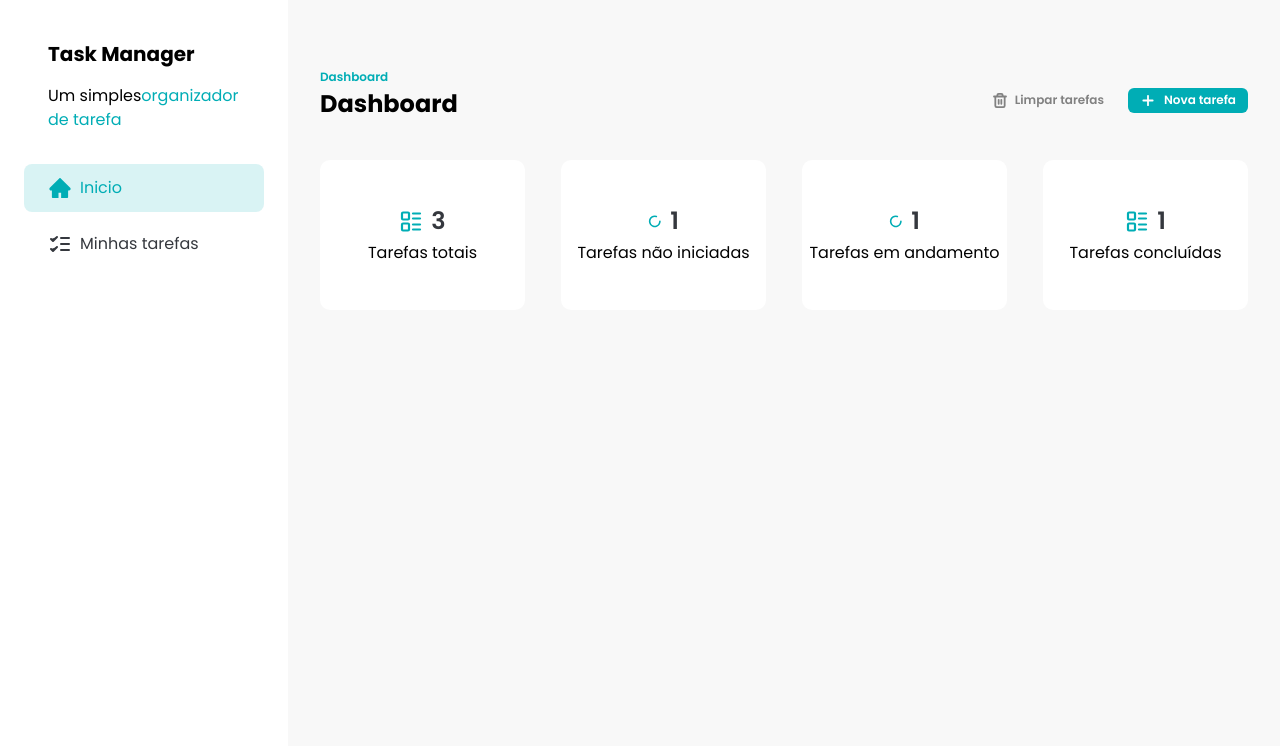
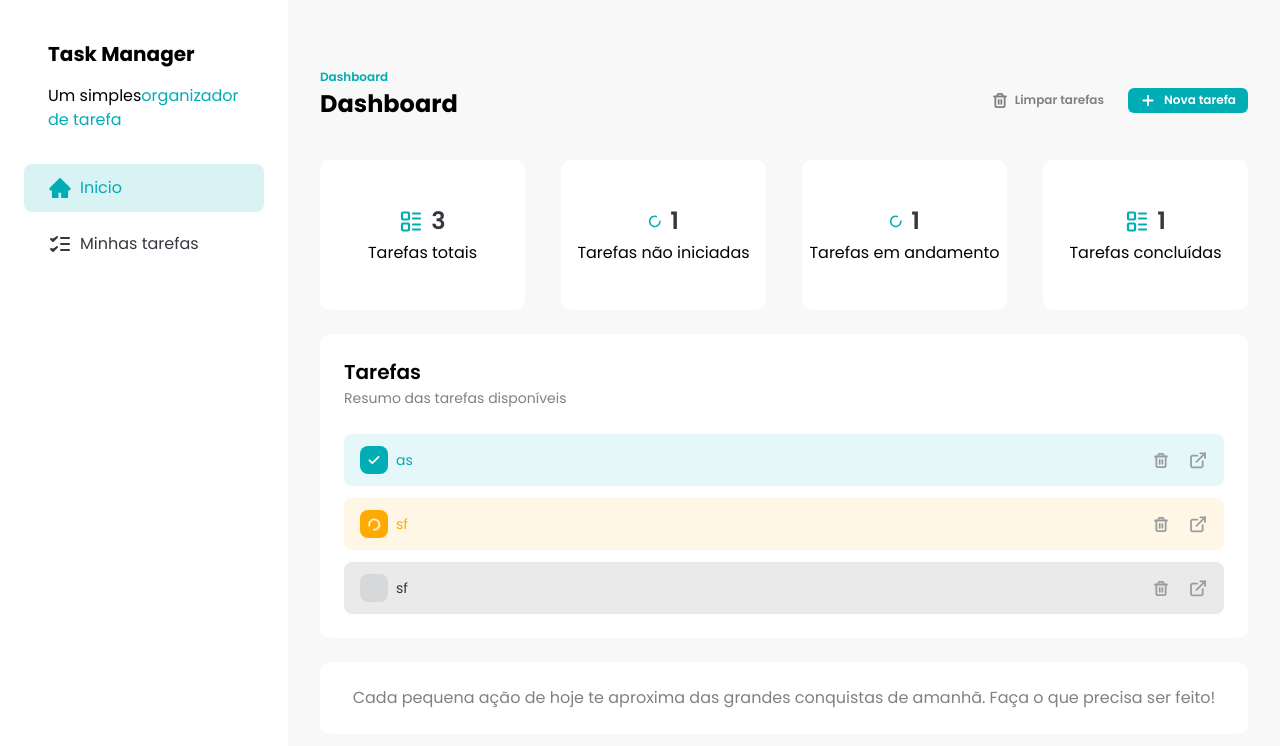
Before and after one commit to ramirescm/task-manager, a React (Vite) app: page / in a window 1280 px wide. Shown: the top 746 px of the page. Built offline with nearby package versions, Linux system fonts and the light colour scheme; data requests are answered from the project's data file.

Commit message:
feat: add list task in dashboard

```diff
--- /dev/null
+++ b/src/components/DashboardCards.jsx
@@ -0,0 +1,46 @@
+import { LoaderIcon, TasksIcon } from "../assets/icons"
+import DashboardCard from "../components/DashboardCard"
+import { useGetTasks } from "../hooks/data/use-get-tasks"
+
+const DashboardCards = () => {
+  const { data: tasks } = useGetTasks()
+
+  const notStarted = tasks?.filter(
+    (tasks) => tasks.status === "not_started"
+  ).length
+
+  const completed = tasks?.filter((tasks) => tasks.status === "done").length
+
+  const inProgress = tasks?.filter(
+    (tasks) => tasks.status === "in_progress"
+  ).length
+
+  const all = tasks?.length
+
+  return (
+    <div className="grid grid-cols-4 gap-9">
+      <DashboardCard
+        icon={<TasksIcon />}
+        mainText={all}
+        secondaryText="Tarefas totais"
+      />
+      <DashboardCard
+        icon={<LoaderIcon />}
+        mainText={notStarted}
+        secondaryText="Tarefas não iniciadas"
+      />
+      <DashboardCard
+        icon={<LoaderIcon />}
+        mainText={inProgress}
+        secondaryText="Tarefas em andamento"
+      />
+      <DashboardCard
+        icon={<TasksIcon />}
+        mainText={completed}
+        secondaryText="Tarefas concluídas"
+      />
+    </div>
+  )
+}
+
+export default DashboardCards
--- a/src/pages/Home.jsx
+++ b/src/pages/Home.jsx
@@ -1,22 +1,11 @@
-import { LoaderIcon, TasksIcon } from "../assets/icons"
-import DashboardCard from "../components/DashboardCard"
+import DashboardCards from "../components/DashboardCards"
 import Header from "../components/Header"
 import Sidebar from "../components/Sidebar"
+import TaskItem from "../components/TaskItem"
 import { useGetTasks } from "../hooks/data/use-get-tasks"
 
 const HomePage = () => {
   const { data: tasks } = useGetTasks()
-  const notStarted = tasks?.filter(
-    (tasks) => tasks.status === "not_started"
-  ).length
-
-  const completed = tasks?.filter((tasks) => tasks.status === "done").length
-
-  const inProgress = tasks?.filter(
-    (tasks) => tasks.status === "in_progress"
-  ).length
-
-  const all = tasks?.length
 
   return (
     <>
@@ -24,27 +13,28 @@ const HomePage = () => {
         <Sidebar />
         <div className="w-full space-y-6 px-8 py-16">
           <Header title="Dashboard" subtitle="Dashboard" />
-          <div className="grid grid-cols-4 gap-9">
-            <DashboardCard
-              icon={<TasksIcon />}
-              mainText={all}
-              secondaryText="Tarefas totais"
-            />
-            <DashboardCard
-              icon={<LoaderIcon />}
-              mainText={notStarted}
-              secondaryText="Tarefas não iniciadas"
-            />
-            <DashboardCard
-              icon={<LoaderIcon />}
-              mainText={inProgress}
-              secondaryText="Tarefas em andamento"
-            />
-            <DashboardCard
-              icon={<TasksIcon />}
-              mainText={completed}
-              secondaryText="Tarefas concluídas"
-            />
+          <DashboardCards />
+          <div className="grid grid-cols-[1.5fr,1fr] gap-6">
+            <div className="space-y-6 rounded-[10px] bg-white p-6">
+              <div>
+                <h3 className="text-xl font-semibold">Tarefas</h3>
+                <span className="text-brand-dark-gray text-sm">
+                  Resumo das tarefas disponíveis
+                </span>
+              </div>
+
+              <div className="space-y-3">
+                {tasks?.map((task) => (
+                  <TaskItem key={task.id} task={task} />
+                ))}
+              </div>
+            </div>
+            <div className="flex items-center justify-center space-y-6 rounded-[10px] bg-white p-6">
+              <p className="text-brand-dark-gray">
+                Cada pequena ação de hoje te aproxima das grandes conquistas de
+                amanhã. Faça o que precisa ser feito!
+              </p>
+            </div>
           </div>
         </div>
       </div>
```
